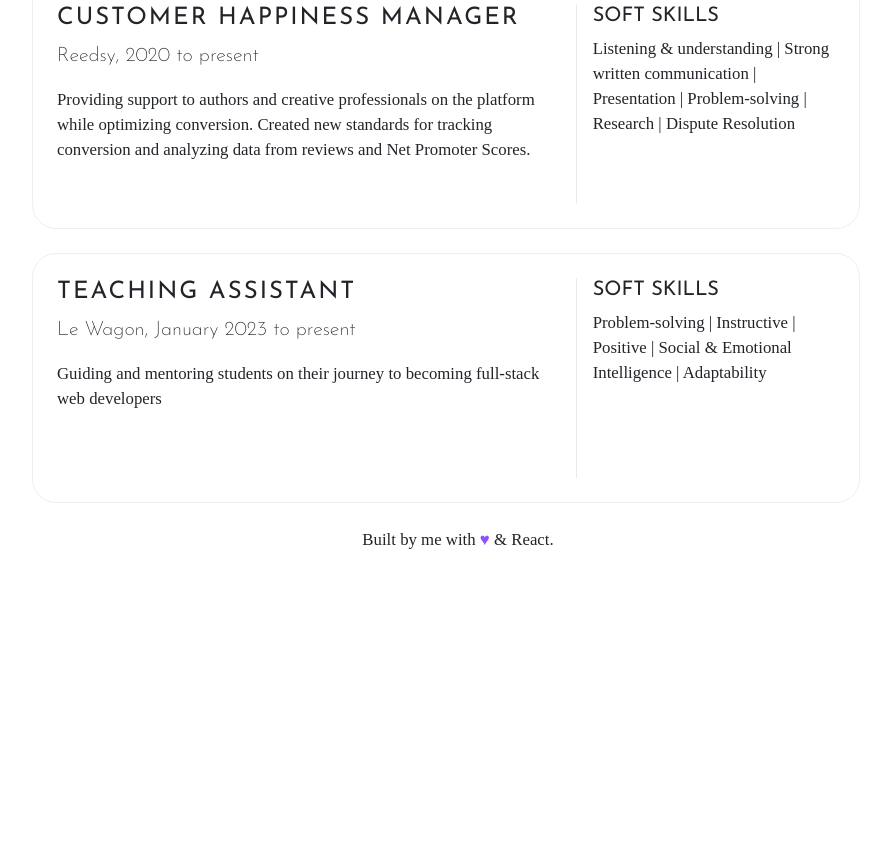
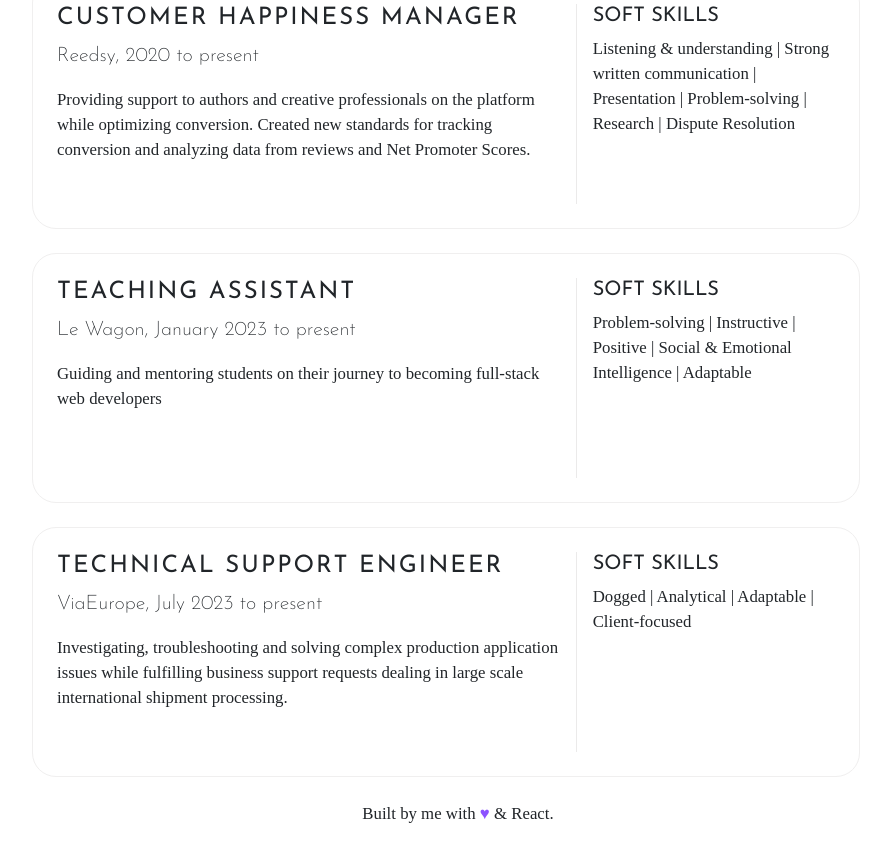
Before and after one commit to DariBerrie/portfolio, a React (Create React App) app: page / in a window 1280 px wide. Shown: the part 3558-4420 px from the top of the page, without its empty margins (182-1073 px from the left). Before the commit the page ends 4158 px from the top, so only its background shows below. Built offline with nearby package versions, Linux system fonts and the light colour scheme; a web font is replaced by a local one.

Commit message:
update jobs

```diff
--- a/src/App.js
+++ b/src/App.js
@@ -151,7 +151,15 @@ const App = () => {
       "company": "Le Wagon",
       "dates": "January 2023 to present",
       "description": "Guiding and mentoring students on their journey to becoming full-stack web developers",
-      "takeaway": "Problem-solving | Instructive | Positive | Social & Emotional Intelligence | Adaptability"
+      "takeaway": "Problem-solving | Instructive | Positive | Social & Emotional Intelligence | Adaptable"
+    },
+    {
+      "id": 4,
+      "title": "Technical Support Engineer",
+      "company": "ViaEurope",
+      "dates": "July 2023 to present",
+      "description": "Investigating, troubleshooting and solving complex production application issues while fulfilling business support requests dealing in large scale international shipment processing.",
+      "takeaway": "Dogged | Analytical | Adaptable | Client-focused"
     }
   ]
   const schools = [
```
